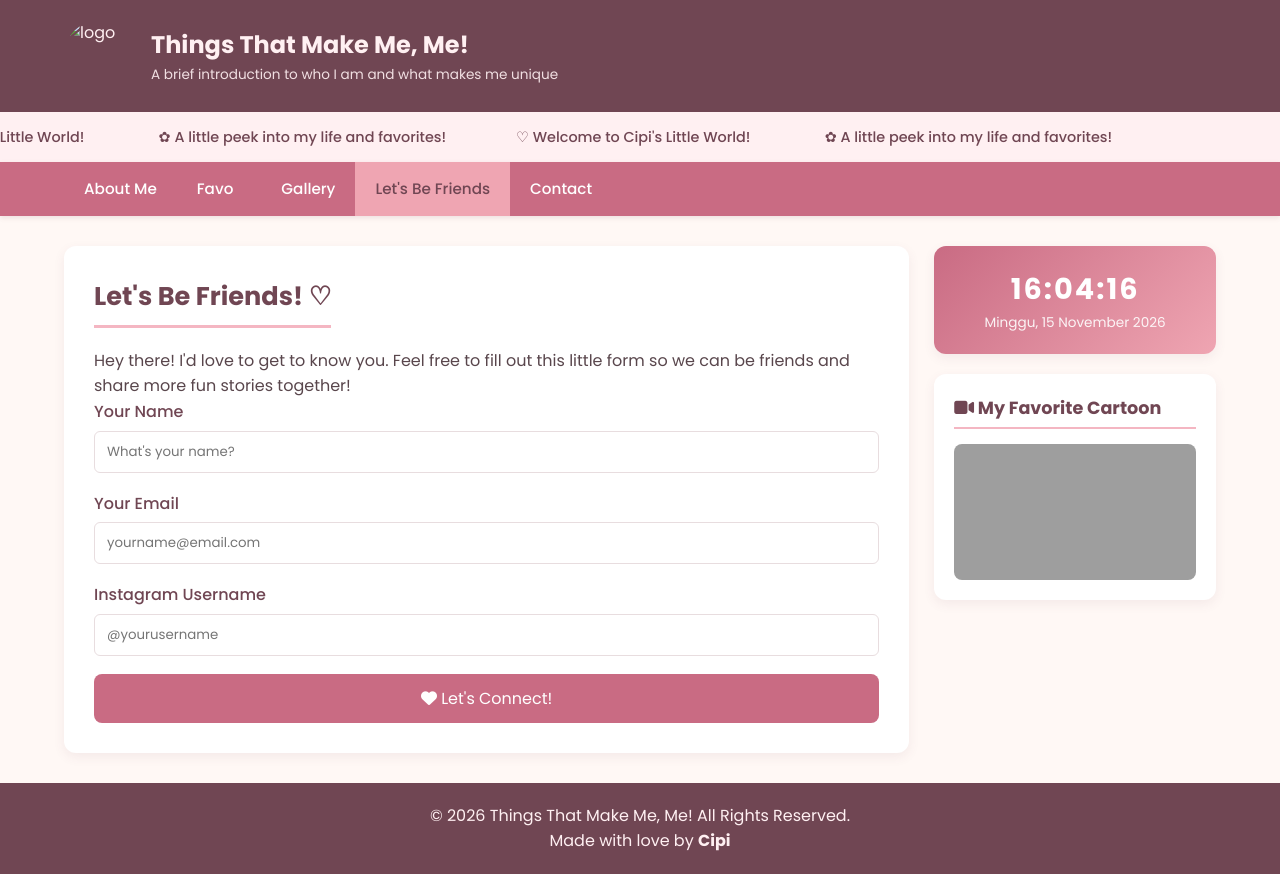
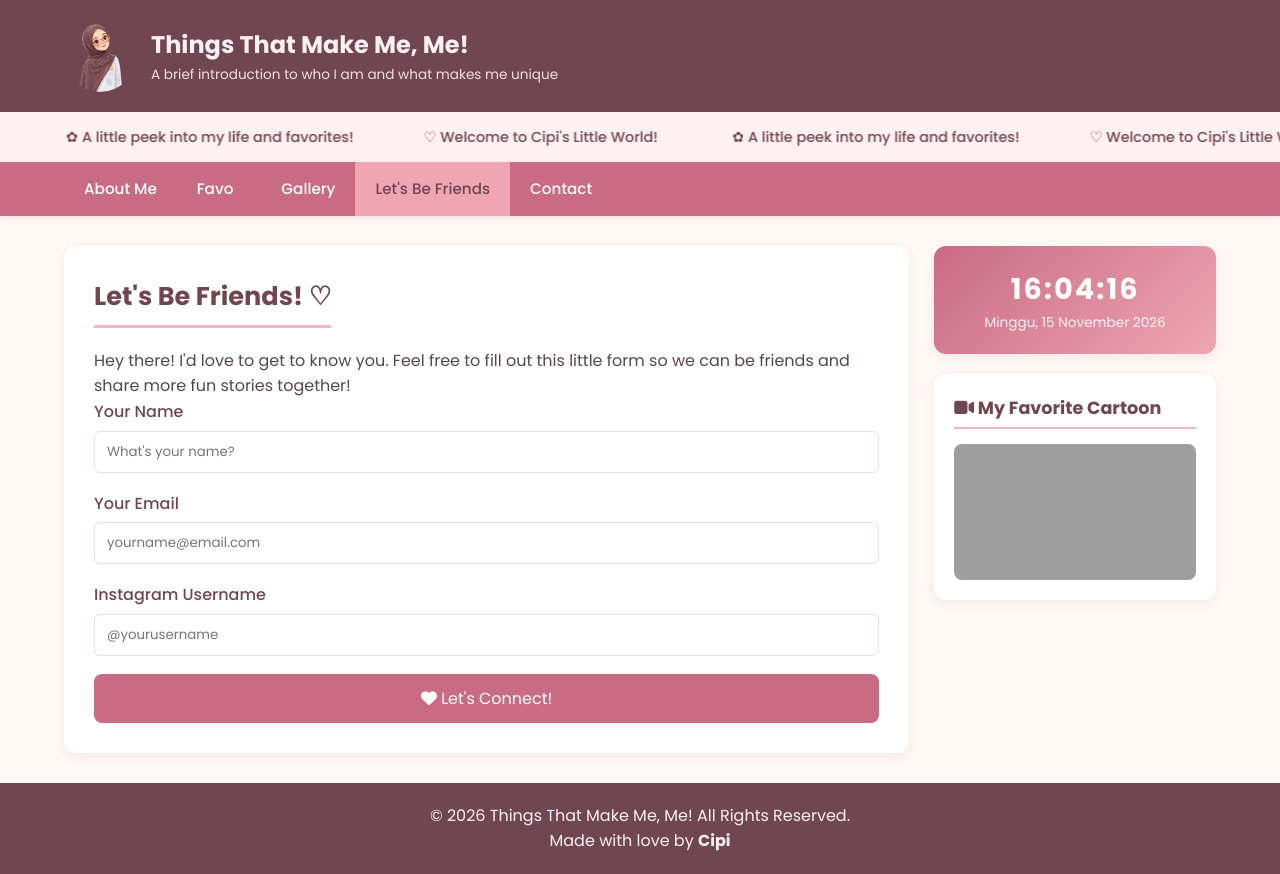
Before and after one commit to silvi138/pengweb, a plain HTML site: page letsbefriends.html in a window 1280 px wide. Drawn offline with Linux system fonts and the light colour scheme; grey boxes are pictures that could not be loaded; some icons are missing.

Commit message:
Update letsbefriends.html

```diff
--- a/letsbefriends.html
+++ b/letsbefriends.html
@@ -7,14 +7,14 @@
     <link rel="stylesheet" href="https://cdnjs.cloudflare.com/ajax/libs/font-awesome/6.4.0/css/all.min.css">
     <link href="https://fonts.googleapis.com/css2?family=Poppins:wght@300;400;500;600;700&display=swap" rel="stylesheet">
     <link rel="stylesheet" href="uts.css">
-    <link rel="icon" type="image/x-icon" href="logocipi.jpeg"">
+    <link rel="icon" type="image/x-icon" href="logocipi.png">
 </head>
 <body>
 
      <header>
         <div class="logo-container">
             <div class="logo-image">
-                <img src="logocipi.jpeg"" alt="logo">
+                <img src="logocipi.png" alt="logo">
             </div>
             <div class="logo-text">
                 <h1>Things That Make Me, Me!</h1>
@@ -25,6 +25,11 @@
 
     <div class="running-text">
     <div class="running-content">
+        <div class="running-group">
+            <span>♡ Welcome to Cipi's Little World!</span>
+            <span>✿ A little peek into my life and favorites!</span>
+        </div>
+
         <div class="running-group">
             <span>♡ Welcome to Cipi's Little World!</span>
             <span>✿ A little peek into my life and favorites!</span>
```
